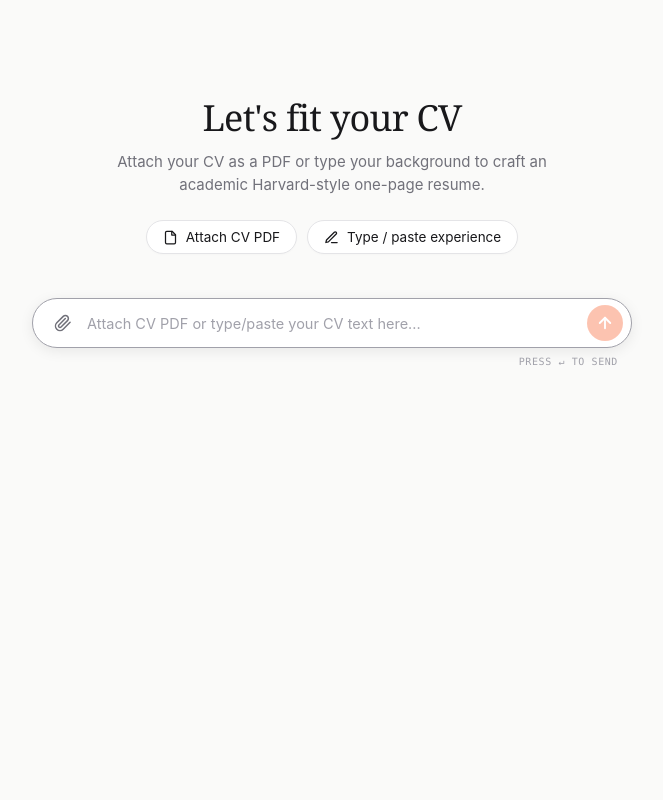
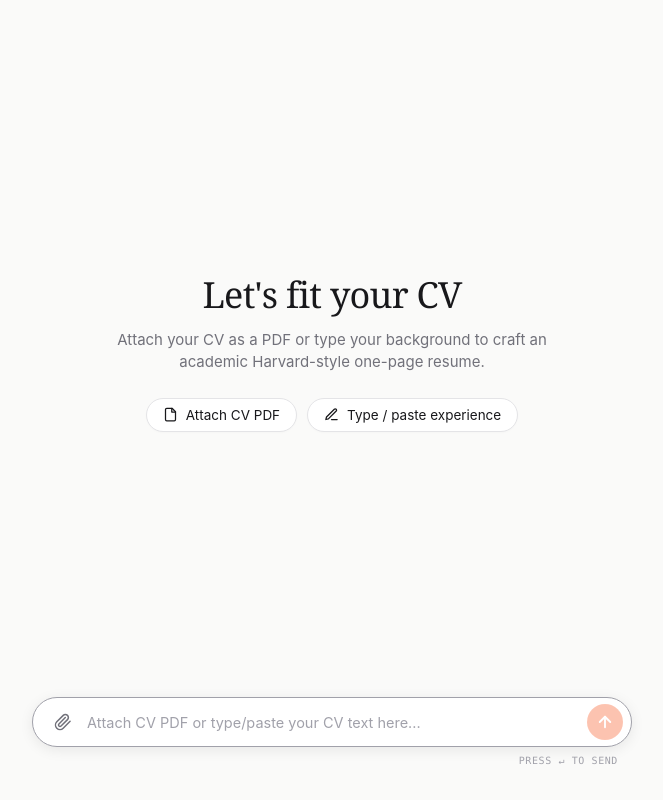
Before and after one commit to vardzz/fitted.com, a Next.js app: page / in a window 1280 px wide. Shown: the whole page, without its empty margins (308-971 px from the left). Built offline with nearby package versions, Linux system fonts and the light colour scheme.

Commit message:
feat: add initial styles and base page layout

```diff
--- a/app/globals.css
+++ b/app/globals.css
@@ -61,6 +61,29 @@ input, textarea {
 }
 
 /* Containers */
+.container-centered {
+  max-width: 640px;
+  min-height: 100vh;
+  min-height: 100dvh;
+  margin: 0 auto;
+  padding: 32px 20px;
+  display: flex;
+  flex-direction: column;
+  justify-content: center;
+  align-items: center;
+  animation: page-in var(--t-slow) var(--ease-out);
+}
+
+.container-centered .claude-onboarding {
+  width: 100%;
+  padding: 0 0 24px;
+}
+
+.container-centered .prompt-bar-container {
+  width: 100%;
+  margin-top: 0;
+}
+
 .container-narrow {
   max-width: 640px;
   margin: 0 auto;
--- a/app/page.tsx
+++ b/app/page.tsx
@@ -328,7 +328,13 @@ export default function Home() {
 
   return (
     <div
-      className={step === 3 ? "container-wide" : `container-narrow ${messages.length > 0 ? "has-chat" : ""}`}
+      className={
+        step === 3
+          ? "container-wide"
+          : messages.length === 0
+          ? "container-centered"
+          : "container-narrow has-chat"
+      }
       onDragOver={(e) => {
         e.preventDefault();
         if (step === 1) setIsDragOver(true);
@@ -348,7 +354,7 @@ export default function Home() {
 
       {/* Start Interface Header */}
       {step === 1 && messages.length === 0 && (
-        <div className="claude-onboarding" style={{ padding: "40px 0 28px" }}>
+        <div className="claude-onboarding">
           <div className="claude-hero-title-row">
             <h1 className="claude-hero-title">Let&apos;s fit your CV</h1>
           </div>
```
